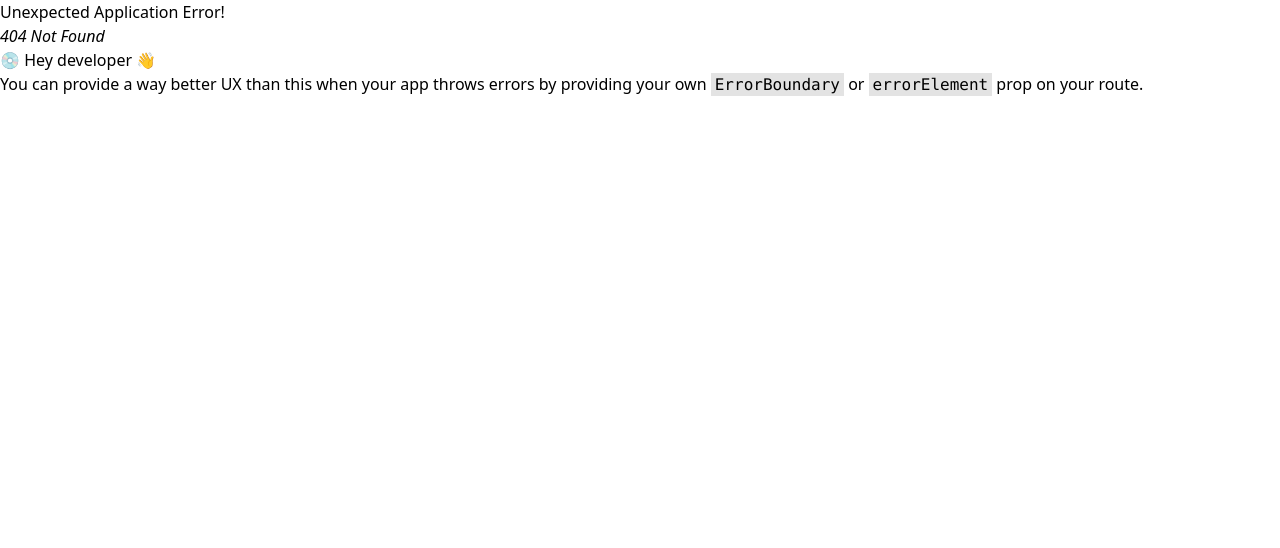
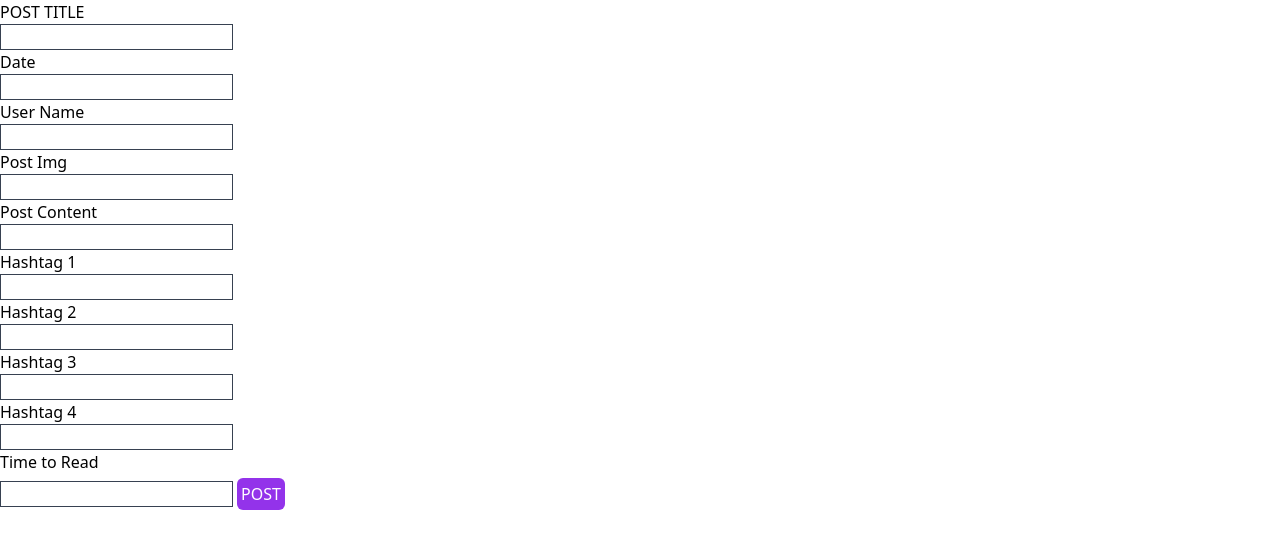
Before and after one commit to kherzo99/DevToClone-React-29G, a React (Vite) app: page /createPost in a window 1280 px wide. Before the commit this address had no page. Shown: the top 548 px of the page. Built offline with nearby package versions, Linux system fonts and the light colour scheme.

Commit message:
create new post done

```diff
--- a/src/components/PostCard.jsx
+++ b/src/components/PostCard.jsx
@@ -19,7 +19,7 @@ export default function PostCard() {
         {posts.map((post) => {
           return (
             <div
-              key={`post-${post.id}`}
+              key={`posts`}
               className={clsx(
                 "flex flex-col items-center border border-yellow-500"
               )}
--- a/src/main.jsx
+++ b/src/main.jsx
@@ -8,6 +8,7 @@ import "./index.css";
 import Createuser from "./pages/Createuser";
 import NewUserEmail from "./pages/NewUserEmail";
 import PostView from "./pages/PostView";
+import CreatePost from "./pages/CreatePost";
 
 const router = createBrowserRouter([
   {
@@ -21,6 +22,7 @@ const router = createBrowserRouter([
   { path: "/createUser", element: <Createuser /> },
   { path: "/createUserEmail", element: <NewUserEmail /> },
   { path: "/viewPost/:id", element: <PostView /> },
+  { path: "/createPost", element: <CreatePost /> },
 ]);
 
 ReactDOM.createRoot(document.getElementById("root")).render(
--- /dev/null
+++ b/src/pages/CreatePost.jsx
@@ -0,0 +1,130 @@
+import { useForm } from "react-hook-form";
+import { clsx } from "clsx";
+
+export default function CreatePost() {
+  const { register, handleSubmit } = useForm();
+
+  async function onSubmit(data) {
+    const response = await fetch("http://localhost:3001/posts", {
+      method: "POST",
+      body: JSON.stringify({
+        date: data.date,
+        hashtag1: data.hashtag1,
+        hashtag2: data.hashtag2,
+        hashtag3: data.hashtag3,
+        hashtag4: data.hashtag4,
+        postContent: data.postContent,
+        postImg: data.postImg,
+        timeToRead: data.timeToRead,
+        title: data.title,
+        userImg: data.userImg,
+        userName: data.userName,
+      }),
+      headers: { "Content-Type": "application/json" },
+    });
+    let dataTest = await response.json();
+    console.log("data", dataTest.data);
+    if (response.ok) {
+      alert("Post created! (:");
+    } else {
+      alert("Something went wrong ):");
+    }
+  }
+
+  return (
+    <>
+      <div>
+        <form onSubmit={handleSubmit(onSubmit)}>
+          <h1>POST TITLE</h1>
+          <input
+            className={clsx("border border-gray-700")}
+            type="text"
+            {...register("title", {
+              required: { value: true, message: "Post title is required" },
+            })}
+          />
+          <h1>Date</h1>
+          <input
+            className={clsx("border border-gray-700")}
+            type="text"
+            {...register("date", {
+              required: { value: true, message: "Date is required" },
+            })}
+          />
+          <h1>User Name</h1>
+          <input
+            className={clsx("border border-gray-700")}
+            type="text"
+            {...register("userName", {
+              required: { value: true, message: "userName is required" },
+            })}
+          />
+          <h1>Post Img</h1>
+          <input
+            className={clsx("border border-gray-700")}
+            type="text"
+            {...register("postImg", {
+              required: { value: true, message: "Image is required" },
+            })}
+          />
+          <h1>Post Content</h1>
+          <input
+            className={clsx("border border-gray-700")}
+            type="text"
+            {...register("postContent", {
+              required: { value: true, message: "Content is required" },
+            })}
+          />
+          <h1>Hashtag 1</h1>
+          <input
+            className={clsx("border border-gray-700")}
+            type="text"
+            {...register("hashtag1", {
+              required: { value: true, message: "Hashtag is required" },
+            })}
+          />
+          <h1>Hashtag 2</h1>
+          <input
+            className={clsx("border border-gray-700")}
+            type="text"
+            {...register("hashtag2", {
+              required: { value: true, message: "Hashtag is required" },
+            })}
+          />
+          <h1>Hashtag 3</h1>
+          <input
+            className={clsx("border border-gray-700")}
+            type="text"
+            {...register("hashtag3", {
+              required: { value: true, message: "Hashtag is required" },
+            })}
+          />
+          <h1>Hashtag 4</h1>
+          <input
+            className={clsx("border border-gray-700")}
+            type="text"
+            {...register("hashtag4", {
+              required: { value: true, message: "Hashtag is required" },
+            })}
+          />
+          <h1>Time to Read</h1>
+          <input
+            className={clsx("border border-gray-700")}
+            type="text"
+            {...register("timeToRead", {
+              required: { value: true, message: "Hashtag is required" },
+            })}
+          />
+          <input
+            className={clsx(
+              "bg-purple-600 text-white rounded-md p-1 m-1",
+              "cursor-pointer"
+            )}
+            type="submit"
+            value="POST"
+          />
+        </form>
+      </div>
+    </>
+  );
+}
--- a/src/pages/Home.jsx
+++ b/src/pages/Home.jsx
@@ -1,6 +1,7 @@
 import clsx from "clsx";
 import NavBar from "../components/NavBar";
 import PostCard from "../components/PostCard";
+import { Link } from "react-router-dom";
 
 export default function Home() {
   return (
@@ -18,6 +19,7 @@ export default function Home() {
           </aside>
           <section className={clsx("col-span-7", "border border-red-500")}>
             <h1>Main section</h1>
+            <Link to="/createPost">Create Post</Link>
             <PostCard />
           </section>
           <section className={clsx("col-span-3", "border border-red-500")}>
```
